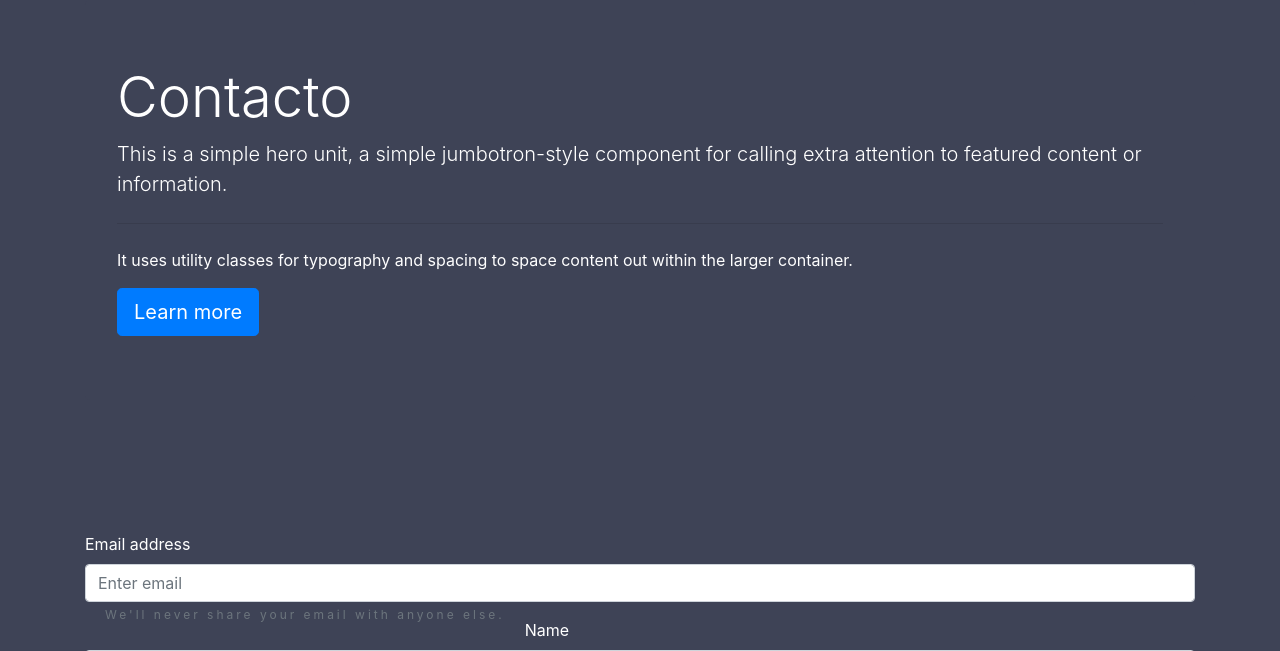
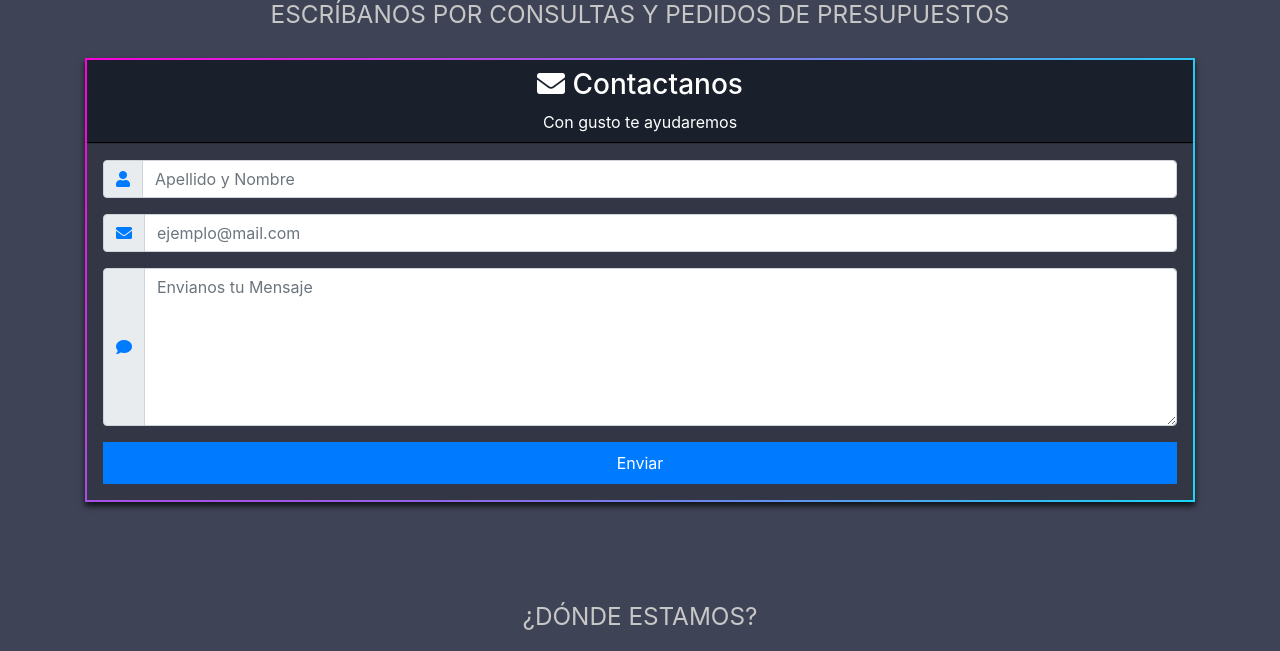
Before and after one commit to menendezg/IFTS12-Liendro-Website, a PHP site: page /contact.html in a window 1280 px wide. Shown: the part 166-817 px from the top of the page. Run offline with PHP 8.4, Linux system fonts and the light colour scheme; some libraries are stand-ins or nearby versions.

Commit message:
Paginas estaticas terminadas

```diff
--- a/contact.html
+++ b/contact.html
@@ -1,24 +1,17 @@
 <!DOCTYPE html>
 <html lang="en">
+
 <head>
   <!-- Required meta tags -->
   <meta charset="utf-8" />
-    <meta
-      name="viewport"
-      content="width=device-width, initial-scale=1, shrink-to-fit=no"
-    />
+  <meta name="viewport" content="width=device-width, initial-scale=1, shrink-to-fit=no" />
 
   <!-- Bootstrap CSS -->
-    <link
-      rel="stylesheet"
-      href="https://stackpath.bootstrapcdn.com/bootstrap/4.3.1/css/bootstrap.min.css"
-      integrity="sha384-ggOyR0iXCbMQv3Xipma34MD+dH/1fQ784/j6cY/iJTQUOhcWr7x9JvoRxT2MZw1T"
-      crossorigin="anonymous"
-    />
-    <link
-      href="https://fonts.googleapis.com/css?family=Oswald&display=swap"
-      rel="stylesheet"
-    />
+  <link rel="stylesheet" href="https://stackpath.bootstrapcdn.com/bootstrap/4.3.1/css/bootstrap.min.css"
+    integrity="sha384-ggOyR0iXCbMQv3Xipma34MD+dH/1fQ784/j6cY/iJTQUOhcWr7x9JvoRxT2MZw1T" crossorigin="anonymous" />
+  <link href="https://fonts.googleapis.com/css?family=Oswald&display=swap" rel="stylesheet" />
+  <link rel="stylesheet" href="https://use.fontawesome.com/releases/v5.1.0/css/all.css"
+    integrity="sha384-lKuwvrZot6UHsBSfcMvOkWwlCMgc0TaWr+30HWe3a4ltaBwTZhyTEggF5tJv8tbt" crossorigin="anonymous">
   <link rel="stylesheet" type="text/css" href="css/style.css" />
   <title>SierraMax</title>
 </head>
@@ -29,23 +22,14 @@
     <a class="navbar-brand" href="">
       <img class="img-fluid img-logo" width="200px" src="img/sierramax_logo2.png">
     </a>
-      <button
-        class="navbar-toggler"
-        type="button"
-        data-toggle="collapse"
-        data-target="#navbarText"
-        aria-controls="navbarText"
-        aria-expanded="false"
-        aria-label="Toggle navigation"
-      >
+    <button class="navbar-toggler" type="button" data-toggle="collapse" data-target="#navbarText"
+      aria-controls="navbarText" aria-expanded="false" aria-label="Toggle navigation">
       <span class="navbar-toggler-icon"></span>
     </button>
     <div class="collapse navbar-collapse" id="navbarText">
       <ul class="navbar-nav">
         <li class="nav-item">
-            <a class="nav-link" href="index.html"
-              >Inicio <span class="sr-only">(current)</span></a
-            >
+          <a class="nav-link" href="index.html">Inicio</a>
         </li>
         <li class="nav-item">
           <a class="nav-link" href="us.html">Nosotros</a>
@@ -54,7 +38,7 @@
           <a class="nav-link" href="services.html">Servicios</a>
         </li>
         <li class="nav-item active">
-            <a class="nav-link" href="contact.html">Contacto</a>
+          <a class="nav-link" href="contact.html">Contacto <span class="sr-only">(current)</span></a>
         </li>
         <li class="nav-item">
           <a class="nav-link" href="news.html">Novedades</a>
@@ -70,79 +54,79 @@
   <!-- END NAV -->
 
   <div class="container">
-      <div class="row custom_bottom">
-        <div class="col-sm-12">
-          <div class="jumbotron custom-jumbotron">
-            <h1 class="display-4">Contacto</h1>
-            <p class="lead">
-              This is a simple hero unit, a simple jumbotron-style component for
-              calling extra attention to featured content or information.
-            </p>
-            <hr class="my-4" />
-            <p>
-              It uses utility classes for typography and spacing to space
-              content out within the larger container.
-            </p>
-            <a class="btn btn-primary btn-lg" href="#" role="button"
-              >Learn more</a
-            >
+
+    <h3 class="primary-title subpage-subtitle text-center" style="margin-bottom: 1.2em;">
+      Escríbanos por consultas y pedidos de presupuestos
+    </h3>
+
+    <!--Form with header-->
+    <form action="mail.php" method="post" class="custom_bottom">
+      <div class="card border-fancy rounded-0">
+        <div class="card-header p-0">
+          <div class="bg-contact text-white text-center py-2" style="border-bottom: 1px solid #000;">
+            <h3><i class="fa fa-envelope"></i> Contactanos</h3>
+            <p class="m-0">Con gusto te ayudaremos</p>
           </div>
+        </div>
+        <div class="card-body p-3">
+
+          <!--Body-->
+          <div class="form-group">
+            <div class="input-group mb-2">
+              <div class="input-group-prepend">
+                <div class="input-group-text"><i class="fa fa-user text-primary"></i></div>
+              </div>
+              <input type="text" class="form-control" id="nombre" name="nombre" placeholder="Apellido y Nombre"
+                required>
+            </div>
+          </div>
+          <div class="form-group">
+            <div class="input-group mb-2">
+              <div class="input-group-prepend">
+                <div class="input-group-text"><i class="fa fa-envelope text-primary"></i></div>
+              </div>
+              <input type="email" class="form-control" id="nombre" name="email" placeholder="ejemplo@mail.com"
+                required>
             </div>
           </div>
 
-      <div class="row justify-content-center custom_bottom">
-        <form class="col-sm-12">
           <div class="form-group">
-            <label for="exampleInputEmail1" class="white-text"
-              >Email address</label
-            >
-            <input
-              type="email"
-              class="form-control"
-              id="exampleInputEmail1"
-              aria-describedby="emailHelp"
-              placeholder="Enter email"
-            />
-            <small id="emailHelp" class="form-text text-muted"
-              >We'll never share your email with anyone else.</small
-            >
+            <div class="input-group mb-2">
+              <div class="input-group-prepend">
+                <div class="input-group-text"><i class="fa fa-comment text-primary"></i></div>
               </div>
-          <div class="form-group">
-            <label for="exampleInputPassword1" class="white-text">Name</label>
-            <input
-              type="text"
-              class="form-control"
-              id="name"
-              placeholder="Your Name"
-            />
+              <textarea class="form-control" placeholder="Envianos tu Mensaje" required rows="6"></textarea>
+            </div>
           </div>
 
-          <div class="form-group">
-            <label for="exampleFormControlTextarea1" class="white-text">Please share with us your concern
-                mother fucker</label>
-            <textarea
-              class="form-control"
-              id="exampleFormControlTextarea1"
-              rows="3"
-            ></textarea>
+          <div class="text-center">
+            <input type="submit" value="Enviar" class="btn btn-primary btn-block rounded-0 py-2">
+          </div>
         </div>
 
-          <div class="form-check">
-            <input
-              type="checkbox"
-              class="form-check-input"
-              id="exampleCheck1"
-            />
-            <label class="form-check-label white-text" for="exampleCheck1"
-              >Check me out</label
-            >
       </div>
-          <button type="submit" class="btn btn-primary">Submit</button>
     </form>
+    <!--Form with header-->
   </div>
 
-      <div class="row justify-content-center custom_bottom"></div>
+  <!--Google Map-->
+    <div class="custom_bottom">
+      <div class="contact-title">
+        <h3 class="primary-title subpage-subtitle text-center" style="margin-bottom: 1.2em;">
+            ¿Dónde estamos?
+        </h3>
       </div>
+      <div class="google-map">
+          <iframe src="https://www.google.com/maps/embed?pb=!1m18!1m12!1m3!1d3282.3254378787597!2d-58.45054178545383!3d-34.646483280448344!2m3!1f0!2f0!3f0!3m2!1i1024!2i768!4f13.1!3m3!1m2!1s0x95bccbcf82ceea77%3A0x71ec3f853723e71b!2sPedernera%202790%2C%20C1406EFJ%20CABA!5e0!3m2!1ses-419!2sar!4v1570559186907!5m2!1ses-419!2sar"
+                  frameborder="0"
+                  style="border:0;"
+                  id="map"
+                  allowfullscreen="">
+          </iframe>
+      </div>
+    </div>
+    <script src="js/map.js"></script>
+  <!--Google Map-->
 
   <!-- footer -->
   <div class="container-fluid">
@@ -167,20 +151,15 @@
 
   <!-- Optional JavaScript -->
   <!-- jQuery first, then Popper.js, then Bootstrap JS -->
-    <script
-      src="https://code.jquery.com/jquery-3.3.1.slim.min.js"
+  <script src="https://code.jquery.com/jquery-3.3.1.slim.min.js"
     integrity="sha384-q8i/X+965DzO0rT7abK41JStQIAqVgRVzpbzo5smXKp4YfRvH+8abtTE1Pi6jizo"
-      crossorigin="anonymous"
-    ></script>
-    <script
-      src="https://cdnjs.cloudflare.com/ajax/libs/popper.js/1.14.7/umd/popper.min.js"
+    crossorigin="anonymous"></script>
+  <script src="https://cdnjs.cloudflare.com/ajax/libs/popper.js/1.14.7/umd/popper.min.js"
     integrity="sha384-UO2eT0CpHqdSJQ6hJty5KVphtPhzWj9WO1clHTMGa3JDZwrnQq4sF86dIHNDz0W1"
-      crossorigin="anonymous"
-    ></script>
-    <script
-      src="https://stackpath.bootstrapcdn.com/bootstrap/4.3.1/js/bootstrap.min.js"
+    crossorigin="anonymous"></script>
+  <script src="https://stackpath.bootstrapcdn.com/bootstrap/4.3.1/js/bootstrap.min.js"
     integrity="sha384-JjSmVgyd0p3pXB1rRibZUAYoIIy6OrQ6VrjIEaFf/nJGzIxFDsf4x0xIM+B07jRM"
-      crossorigin="anonymous"
-    ></script>
+    crossorigin="anonymous"></script>
 </body>
+
 </html>
--- a/css/style.css
+++ b/css/style.css
@@ -572,3 +572,20 @@ small {
 .white-text {
   color: white;
 }
+
+.bg-contact {
+  background-color: #19202b;
+}
+
+.border-fancy {
+  border: 2px solid transparent;
+  background-image: linear-gradient(#323645, #323645),
+                    radial-gradient(circle at top left, #fd00da, #19d7f8);
+  background-origin: border-box;
+  background-clip: content-box, border-box;
+}
+
+.google-map iframe {
+  width: 100vw;
+  height: 400px;
+}
--- a/index.html
+++ b/index.html
@@ -50,13 +50,13 @@
             <a class="nav-link" href="us.html">Nosotros</a>
           </li>
           <li class="nav-item">
-            <a class="nav-link" href="#">Servicios</a>
+            <a class="nav-link" href="services.html">Servicios</a>
           </li>
           <li class="nav-item">
-            <a class="nav-link" href="#">Contacto</a>
+            <a class="nav-link" href="contact.html">Contacto</a>
           </li>
           <li class="nav-item">
-            <a class="nav-link" href="#">Novedades</a>
+            <a class="nav-link" href="news.html">Novedades</a>
           </li>
           <li>
             <a href="#SIGNUP" class="signup-btn">
```
Also changed, not shown: news.html (+30 -34 lines), img/news1.png (added), img/news2.jpg (added), img/news3.png (added). Lines whose indentation alone changed are shown as unchanged.
